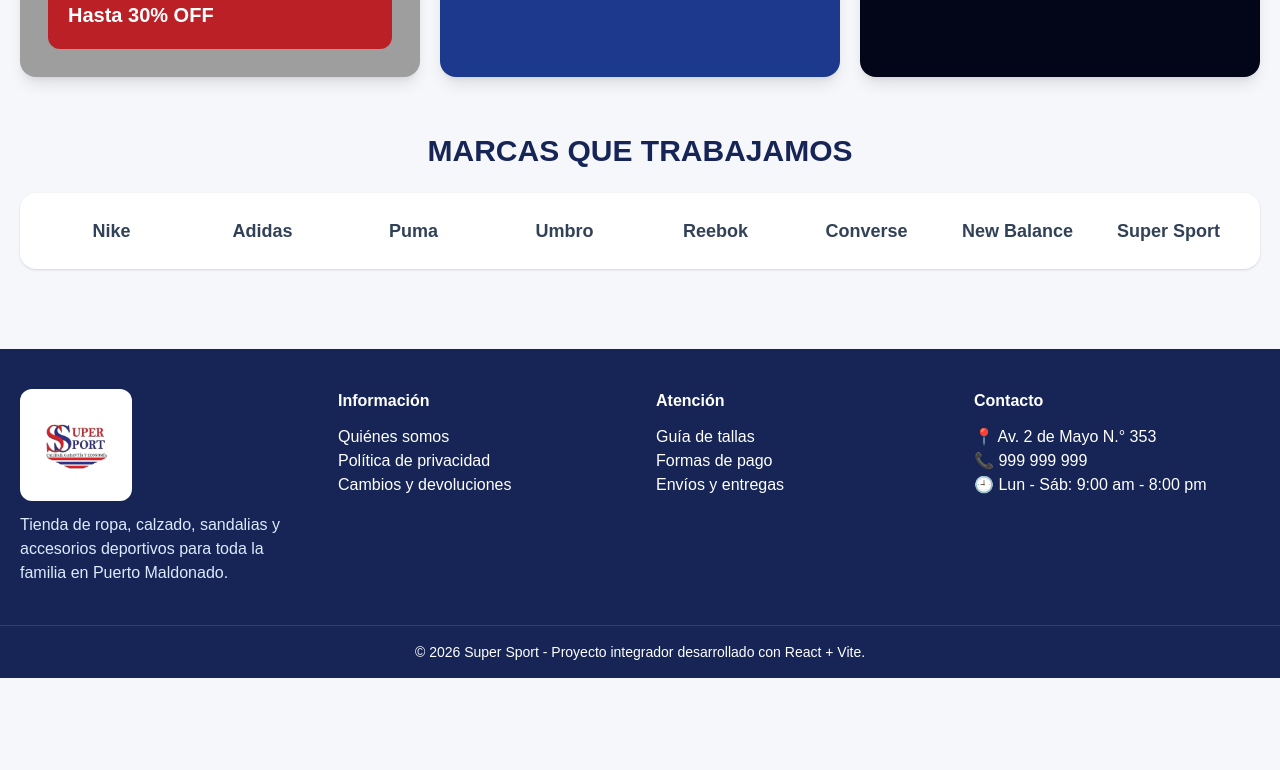
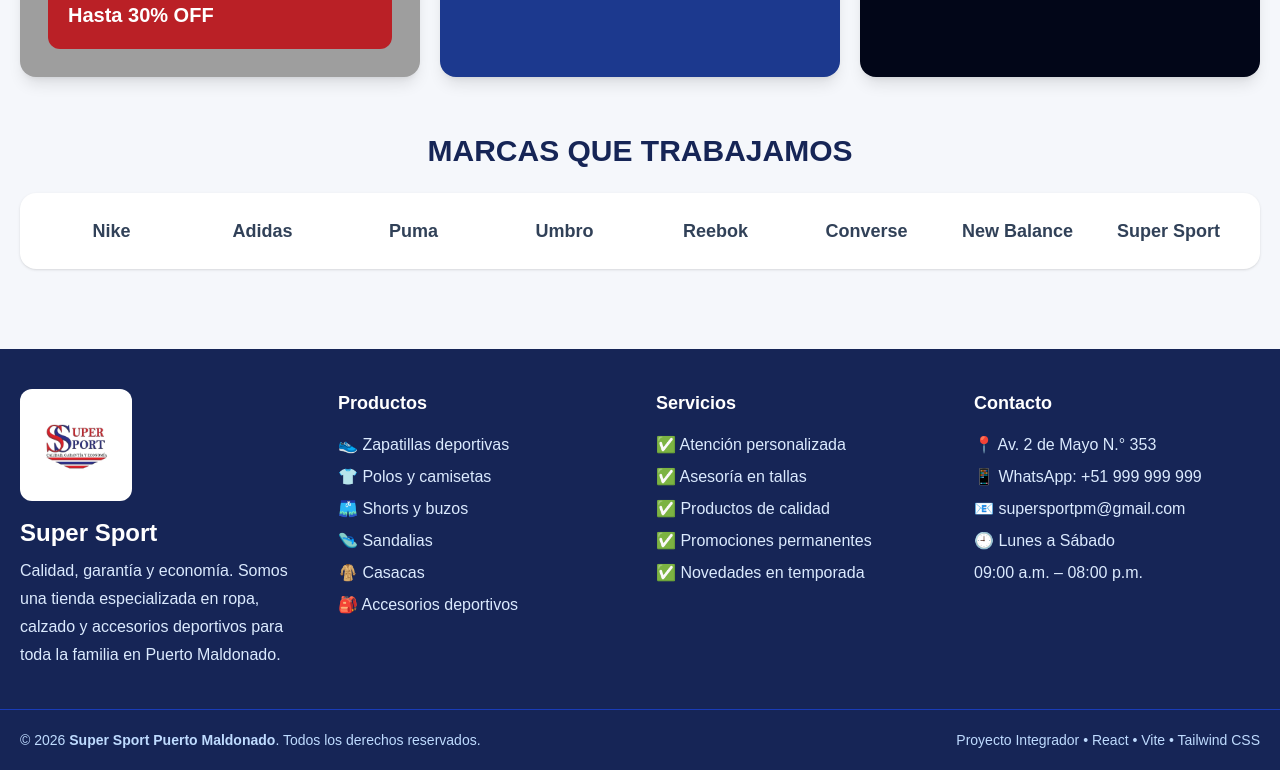
Before and after one commit to Gabriel1234123/super-sport-web, a React (Vite) app: page / in a window 1280 px wide. Shown: the part 2515-3285 px from the top of the page. Before the commit the page ends 3193 px from the top, so only its background shows below. Built offline with nearby package versions, Linux system fonts and the light colour scheme; no server answers; grey boxes are pictures that could not be loaded.

Commit message:
style: mejorar diseño del footer

```diff
--- a/src/components/Footer.jsx
+++ b/src/components/Footer.jsx
@@ -2,15 +2,87 @@
   return (
     <footer className="bg-blue-950 text-white mt-12">
       <section className="max-w-7xl mx-auto px-5 py-10 grid md:grid-cols-4 gap-8">
+
+        {/* Logo */}
         <div>
-          <img src="/logo-super-sport.png" alt="Super Sport" className="w-28 bg-white rounded-xl p-2 mb-3" />
-          <p className="text-blue-100">Tienda de ropa, calzado, sandalias y accesorios deportivos para toda la familia en Puerto Maldonado.</p>
+          <img
+            src="/logo-super-sport.png"
+            alt="Super Sport"
+            className="w-28 bg-white rounded-xl p-2 mb-4"
+          />
+
+          <h2 className="text-2xl font-black mb-2">
+            Super Sport
+          </h2>
+
+          <p className="text-blue-100 leading-7">
+            Calidad, garantía y economía.
+            Somos una tienda especializada en ropa, calzado y accesorios
+            deportivos para toda la familia en Puerto Maldonado.
+          </p>
         </div>
-        <div><h3 className="font-black mb-3">Información</h3><p>Quiénes somos</p><p>Política de privacidad</p><p>Cambios y devoluciones</p></div>
-        <div><h3 className="font-black mb-3">Atención</h3><p>Guía de tallas</p><p>Formas de pago</p><p>Envíos y entregas</p></div>
-        <div><h3 className="font-black mb-3">Contacto</h3><p>📍 Av. 2 de Mayo N.° 353</p><p>📞 999 999 999</p><p>🕘 Lun - Sáb: 9:00 am - 8:00 pm</p></div>
+
+        {/* Productos */}
+        <div>
+          <h3 className="font-black text-lg mb-4">
+            Productos
+          </h3>
+
+          <ul className="space-y-2 text-blue-100">
+            <li>👟 Zapatillas deportivas</li>
+            <li>👕 Polos y camisetas</li>
+            <li>🩳 Shorts y buzos</li>
+            <li>🩴 Sandalias</li>
+            <li>🧥 Casacas</li>
+            <li>🎒 Accesorios deportivos</li>
+          </ul>
+        </div>
+
+        {/* Servicios */}
+        <div>
+          <h3 className="font-black text-lg mb-4">
+            Servicios
+          </h3>
+
+          <ul className="space-y-2 text-blue-100">
+            <li>✅ Atención personalizada</li>
+            <li>✅ Asesoría en tallas</li>
+            <li>✅ Productos de calidad</li>
+            <li>✅ Promociones permanentes</li>
+            <li>✅ Novedades en temporada</li>
+          </ul>
+        </div>
+
+        {/* Contacto */}
+        <div>
+          <h3 className="font-black text-lg mb-4">
+            Contacto
+          </h3>
+
+          <ul className="space-y-2 text-blue-100">
+            <li>📍 Av. 2 de Mayo N.° 353</li>
+            <li>📱 WhatsApp: +51 999 999 999</li>
+            <li>📧 supersportpm@gmail.com</li>
+            <li>🕘 Lunes a Sábado</li>
+            <li>09:00 a.m. – 08:00 p.m.</li>
+          </ul>
+        </div>
+
       </section>
-      <p className="text-center text-sm border-t border-blue-800 py-4">© 2026 Super Sport - Proyecto integrador desarrollado con React + Vite.</p>
+
+      <div className="border-t border-blue-800">
+        <div className="max-w-7xl mx-auto px-5 py-5 flex flex-col md:flex-row justify-between items-center text-sm text-blue-200">
+
+          <p>
+            © 2026 <strong>Super Sport Puerto Maldonado</strong>. Todos los derechos reservados.
+          </p>
+
+          <p className="mt-2 md:mt-0">
+            Proyecto Integrador • React • Vite • Tailwind CSS
+          </p>
+
+        </div>
+      </div>
     </footer>
   );
 }
```
